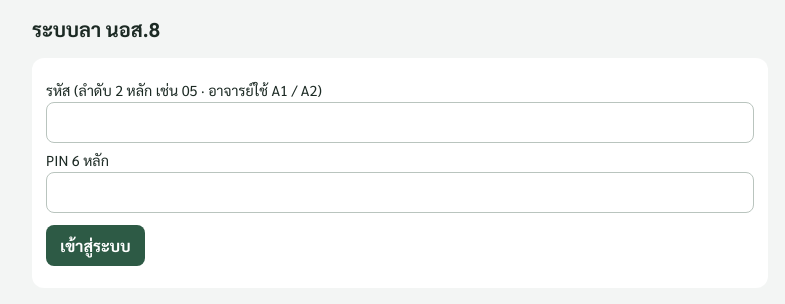
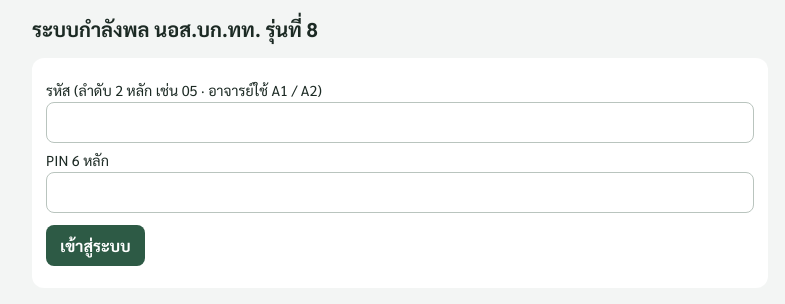
Before and after one commit to hiraki28-sketch/leave, a plain HTML site: page index.html in a window 1280 px wide. Shown: the whole page, without its empty margins (240-1025 px from the left). Drawn offline with Linux system fonts and the light colour scheme.

Commit message:
Rename system to ระบบกำลังพล นอส.บก.ทท. รุ่นที่ 8
Co-Authored-By: Claude Sonnet 5.5 <noreply@anthropic.com>
Claude-Session: https://claude.ai/code/session_0198EmmEUYz3x59cchtkghvk

```diff
--- a/index.html
+++ b/index.html
@@ -15,7 +15,7 @@ table{width:100%;border-collapse:collapse;font-size:.88em}td,th{padding:5px 4px;
 .chip{display:inline-block;background:#fde7e5;border-radius:14px;padding:3px 10px;margin:3px 4px 0 0;font-size:.85em}
 canvas{width:100%;height:auto;border:1px solid #cfd8d3;border-radius:8px;background:#fff}.two{display:grid;grid-template-columns:1fr 1fr;gap:8px}
 </style></head><body><div class="w">
-<h2>ระบบลา นอส.8</h2><div style="display:flex;justify-content:space-between;align-items:center;gap:8px"><div id="top" class="muted"></div><button class="s" id="lo" style="display:none" onclick="doLogout()">ออกจากระบบ</button></div>
+<h2>ระบบกำลังพล นอส.บก.ทท. รุ่นที่ 8</h2><div style="display:flex;justify-content:space-between;align-items:center;gap:8px"><div id="top" class="muted"></div><button class="s" id="lo" style="display:none" onclick="doLogout()">ออกจากระบบ</button></div>
 <div id="login" class="c"><label>รหัส (ลำดับ 2 หลัก เช่น 05 · อาจารย์ใช้ A1 / A2)</label><input id="id" inputmode="text" autocapitalize="characters" autocorrect="off" spellcheck="false" autocomplete="username">
 <label>PIN 6 หลัก</label><input id="pin" type="password" inputmode="numeric" autocomplete="current-password"><div style="margin-top:12px"><button onclick="doLogin()">เข้าสู่ระบบ</button></div><div id="le" class="e"></div></div>
 <div id="app" style="display:none"><div class="tabs" id="tabs"></div><div id="view"></div></div>
```
